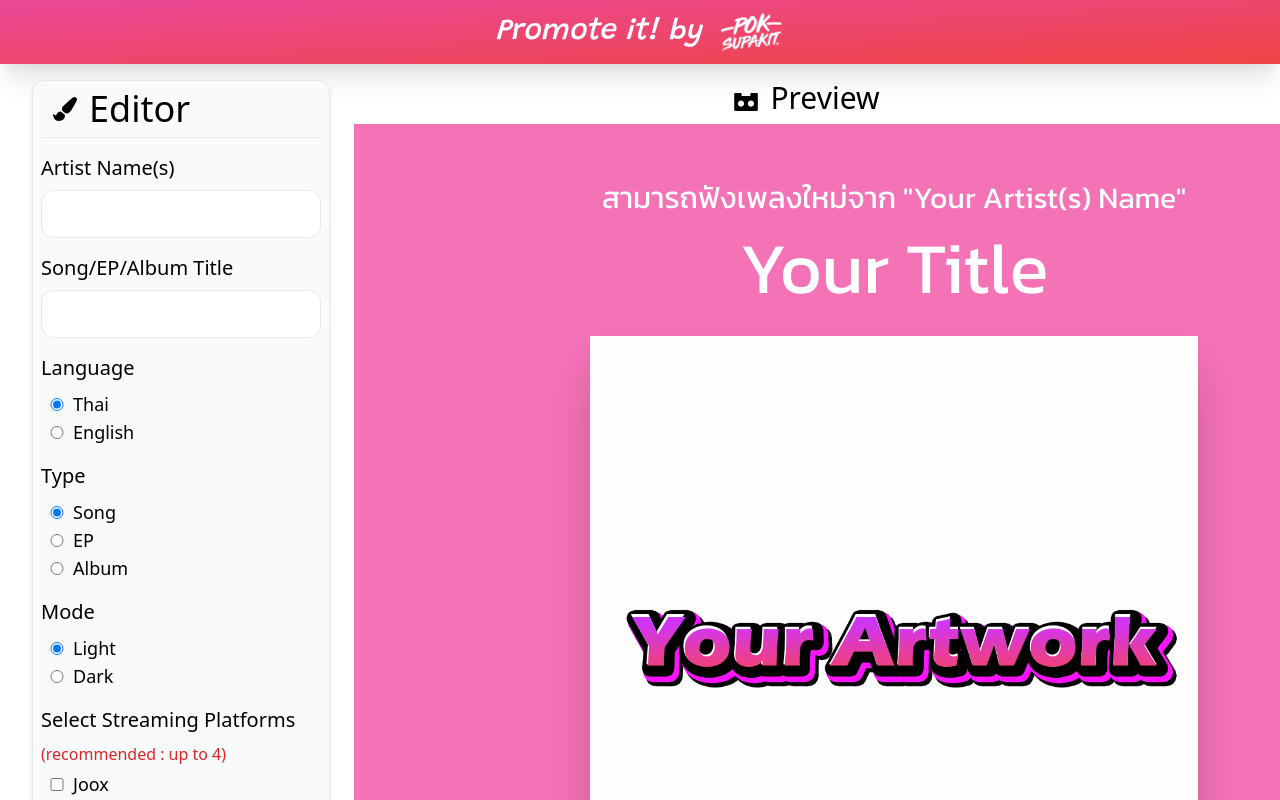
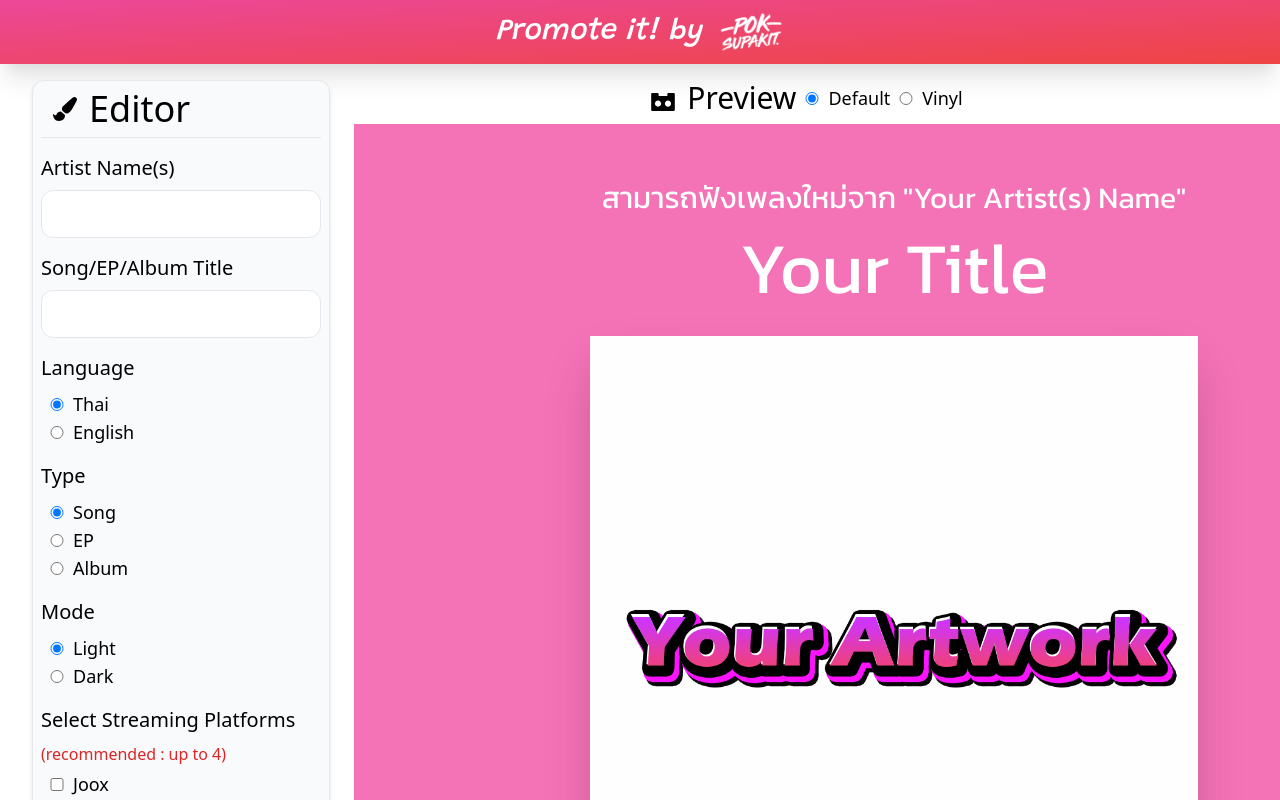
Before and after one commit to POKINBKK/promote-it, a React (Create React App) app: page / in a window 1280 px wide. Shown: the top 800 px of the page. Built offline with nearby package versions, Linux system fonts and the light colour scheme; a web font is replaced by a local one.

Commit message:
Feat: add Vinyl Style

```diff
--- a/src/App.js
+++ b/src/App.js
@@ -12,6 +12,7 @@ import {
 import domtoimage from "dom-to-image";
 import { saveAs } from "file-saver";
 import CoverStyleDefault from "./components/coverStyle/coverStyleDefault";
+import CoverStyleVinyl from "./components/coverStyle/coverStyleVinyl";
 
 function App() {
   /**
@@ -182,6 +183,7 @@ function App() {
   const [fontMode, setFontMode] = React.useState("w");
   const [musicType, setMusicType] = React.useState("0");
   const [language, setLanguage] = React.useState("th");
+  const [coverStyle, setCoverStyle] = React.useState("0");
 
   const handleArtistName = (e) => {
     setArtistName(e.target.value);
@@ -262,6 +264,9 @@ function App() {
   };
   const handleLanguage = (e) => {
     setLanguage(e.target.value);
+  };
+  const handleStyle = (e) => {
+    setCoverStyle(e.target.value);
   };
 
   return (
@@ -480,8 +485,35 @@ function App() {
         <div className="col-span-3 items-center justify-center pl-4">
           <div className="pb-2 flex items-center justify-center">
             <FaSimplybuilt className="w-12 mt-2" size={24} />
-            <p className="text-3xl">Preview</p>
+            <p className="text-3xl">Preview</p>{" "}
+            <div>
+              <input
+                type="radio"
+                id="default"
+                name="coverstyle"
+                value="0"
+                className="w-8"
+                onClick={handleStyle}
+                defaultChecked
+              />
+              <label htmlFor="default" className="text-lg">
+                Default
+              </label>
+
+              <input
+                type="radio"
+                id="vinyl"
+                name="coverstyle"
+                value="1"
+                className="w-8"
+                onClick={handleStyle}
+              />
+              <label htmlFor="vinyl" className="text-lg">
+                Vinyl
+              </label>
             </div>
+          </div>
+          {coverStyle === "0" ? (
             <CoverStyleDefault
               artistName={artistName}
               songTitle={songTitle}
@@ -493,6 +525,19 @@ function App() {
               musicType={musicType}
               language={language}
             />
+          ) : (
+            <CoverStyleVinyl
+              artistName={artistName}
+              songTitle={songTitle}
+              selectedStreaming={selectedStreaming}
+              coverColor={coverColor}
+              artwork={artwork}
+              logo={logo}
+              fontMode={fontMode}
+              musicType={musicType}
+              language={language}
+            />
+          )}
           <div className="w-full border rounded-xl mt-8 bg-gray-50 shadow-md">
             <div className="py-6 flex w-fit mx-auto">
               <FaGrinStars className="w-12 text-yellow-400 mt-2" size={28} />
--- a/src/components/coverStyle/coverStyleVinyl.js
+++ b/src/components/coverStyle/coverStyleVinyl.js
@@ -36,10 +36,20 @@ function CoverStyleVinyl(props) {
           {props.songTitle}
         </p>
       </div>
-      <div className="py-8">
+      <div className="py-8 flex items-center justify-center">
         <img
           src={props.artwork}
-          className="coverimg-size mx-auto shadow-2xl"
+          className="coverimg-size shadow-2xl z-40"
+          alt="your song cover"
+        />
+        <img
+          src={`${process.env.PUBLIC_URL}/asset/vinyl.png`}
+          className="w-72 z-30"
+          alt="vinyl"
+        />
+        <img
+          src={props.artwork}
+          className="w-60 right-64 transform rotate-45 shadow-2xl z-20 absolute"
           alt="your song cover"
         />
       </div>
```
Also changed, not shown: 1 other file (tests, documents, lock files or other folders). Lines whose indentation alone changed are shown as unchanged.
